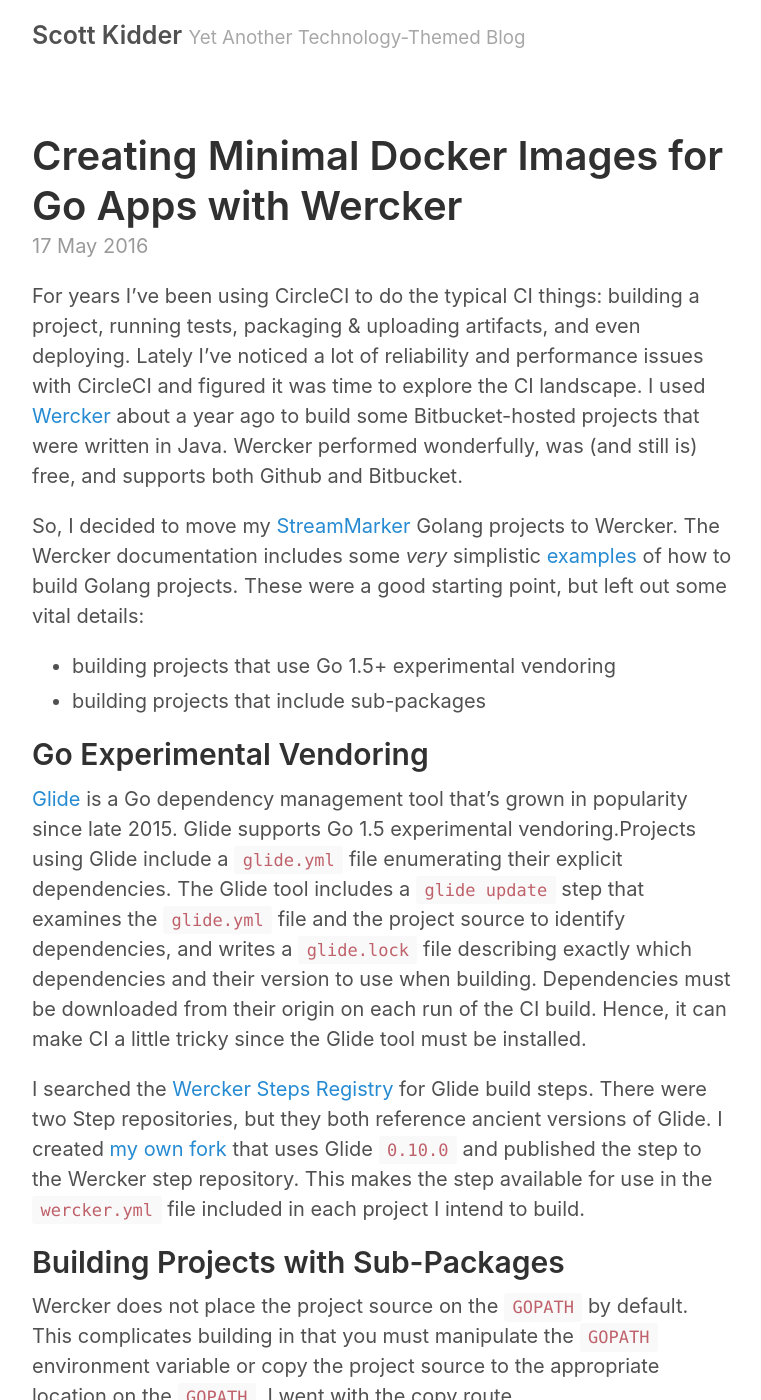
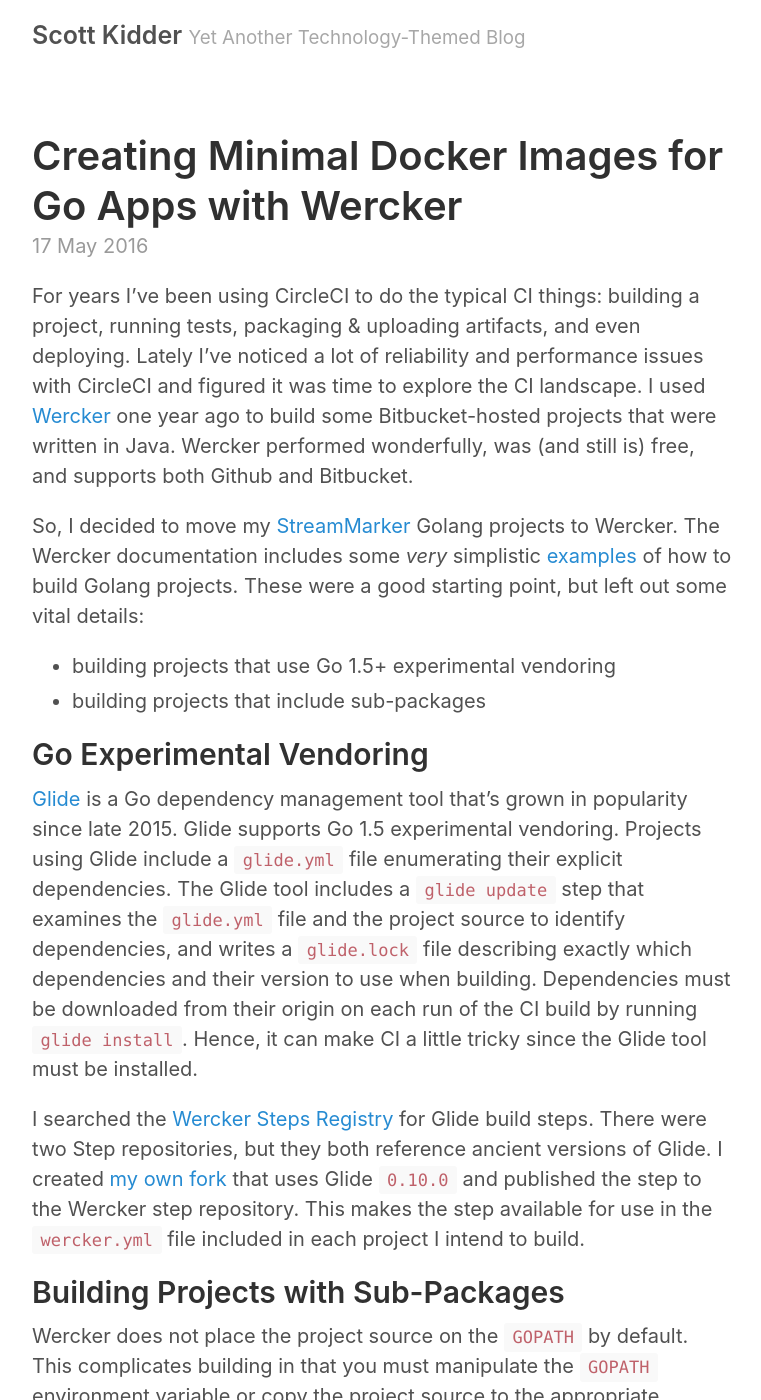
Before and after one commit to skidder/skidder.github.io, a Jekyll site: the page built from _posts/2016-05-17-wercker-docker.md, in a window 1280 px wide and 1400 px high. Shown: the whole window, without its empty margins (258-1019 px from the left). Built offline with Jekyll 4.4.1, drawn with Linux system fonts in a browser that asks for light colours; some of the changed text lies outside the part shown.

Commit message:
Update 2016-05-17-wercker-docker.md

````diff
--- a/_posts/2016-05-17-wercker-docker.md
+++ b/_posts/2016-05-17-wercker-docker.md
@@ -3,7 +3,7 @@
 title: Creating Minimal Docker Images for Go Apps with Wercker
 ---
 
-For years I've been using CircleCI to do the typical CI things: building a project, running tests, packaging & uploading artifacts, and even deploying. Lately I've noticed a lot of reliability and performance issues with CircleCI and figured it was time to explore the CI landscape.  I used [Wercker](https://www.wercker.com) about a year ago to build some Bitbucket-hosted projects that were written in Java. Wercker performed wonderfully, was (and still is) free, and supports both Github and Bitbucket.
+For years I've been using CircleCI to do the typical CI things: building a project, running tests, packaging & uploading artifacts, and even deploying. Lately I've noticed a lot of reliability and performance issues with CircleCI and figured it was time to explore the CI landscape.  I used [Wercker](https://www.wercker.com) one year ago to build some Bitbucket-hosted projects that were written in Java. Wercker performed wonderfully, was (and still is) free, and supports both Github and Bitbucket.
 
 So, I decided to move my [StreamMarker](https://github.com/skidder/streammarker) Golang projects to Wercker. The Wercker documentation includes some *very* simplistic [examples](http://devcenter.wercker.com/docs/languages/golang.html) of how to build Golang projects. These were a good starting point, but left out some vital details:
 
@@ -11,7 +11,7 @@
  * building projects that include sub-packages
 
 ## Go Experimental Vendoring ##
-[Glide](https://github.com/Masterminds/glide) is a Go dependency management tool that's grown in popularity since late 2015. Glide supports Go 1.5 experimental vendoring.Projects using Glide include a `glide.yml` file enumerating their explicit dependencies. The Glide tool includes a `glide update` step that examines the `glide.yml` file and the project source to identify dependencies, and writes a `glide.lock` file describing exactly which dependencies and their version to use when building. Dependencies must be downloaded from their origin on each run of the CI build. Hence, it can make CI a little tricky since the Glide tool must be installed.
+[Glide](https://github.com/Masterminds/glide) is a Go dependency management tool that's grown in popularity since late 2015. Glide supports Go 1.5 experimental vendoring. Projects using Glide include a `glide.yml` file enumerating their explicit dependencies. The Glide tool includes a `glide update` step that examines the `glide.yml` file and the project source to identify dependencies, and writes a `glide.lock` file describing exactly which dependencies and their version to use when building. Dependencies must be downloaded from their origin on each run of the CI build by running `glide install`. Hence, it can make CI a little tricky since the Glide tool must be installed.
 
 I searched the [Wercker Steps Registry](https://app.wercker.com/#explore/steps) for Glide build steps.  There were two Step repositories, but they both reference ancient versions of Glide. I created [my own fork](https://github.com/skidder/step-glide-install) that uses Glide `0.10.0` and published the step to the Wercker step repository. This makes the step available for use in the `wercker.yml` file included in each project I intend to build.
 
@@ -19,7 +19,7 @@
 Wercker does not place the project source on the `GOPATH` by default.  This complicates building in that you must manipulate the `GOPATH` environment variable or copy the project source to the appropriate location on the `GOPATH`. I went with the copy route.
 
 ## My Resulting wercker.yml##
-Here's are the contents of the `wercker.yml` file for my (StreamMarker Collector)[https://github.com/skidder/streammarker-collector] component.
+Here's are the contents of the `wercker.yml` file for my [StreamMarker Collector](https://github.com/skidder/streammarker-collector) component.
 
 ```yaml
 box: golang
````
